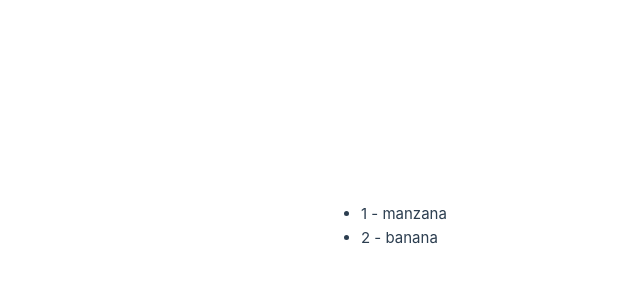
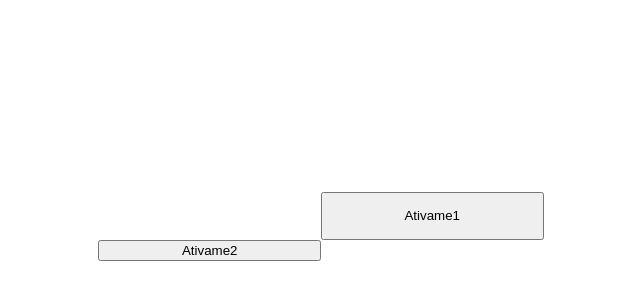
Before and after one commit to EderNieves01/toPracticVue, a Vue app: page / in a window 1280 px wide. Shown: the part 174-474 px from the top of the page, without its empty margins (319-959 px from the left). Built offline with nearby package versions, Linux system fonts and the light colour scheme.

Commit message:
eventosVue

```diff
--- a/src/App.vue
+++ b/src/App.vue
@@ -11,47 +11,22 @@ entre medio pero si dentro de la misma etiqueta -->
 <!-- value en objeto es el contenido y la propiedad es el atributo, tambien recibe el inex -->
 <!-- v-for con v-if, el v-if tiene mayor prioridad por eso se coloca antes del v-for,
  tambien podemos poner el v-for first and then v-if incide of a spam-->
-
+<!-- v-on:click o abreviado @click son los eventos al dar click-->
 <script setup>
 
 const name = 'Vue dinamico';
-const arrayFruta = [
-  {
-  name: "pera",
-  price: "$1",
-  description: "una pera",
-  strock: 10
-},
-{
-  name: "manzana",
-  price: "$1",
-  description: "una pera",
-  strock: 20
-},
-{
-  name: "banana",
-  price: "$1",
-  description: "una pera",
-  strock: 30
-}
-]
+// metodos - methods
+const handleClick = (message) => {
+   console.log(message)
+};
 </script>
 
 <template>
 
   <h1>{{name.toUpperCase()}}</h1>
-  <ul>
-    <!-- colocamos el v-for dentro de la etiqueta template que no se representa
-    en el html y luego el v-if en la li  -->
-    <template v-for="( frutas, index )  in arrayFruta " :key=" index ">
-
-      <!-- se muestran los objetos que su stock sea mayor a 10 -->
-      <li v-if=" frutas.strock > 10 ">
-        {{ index }} -  {{ frutas.name }}
-    </li>
-
-    </template>
-  </ul>
+   <!-- podemos utilizar los parentesis en la funcion cuando resiva parametros -->
+  <button @click="handleClick('texto 1')">Ativame1</button>
+  <button v-on:click="handleClick('texto 2')">Ativame2</button>
 
 </template>
 
```
